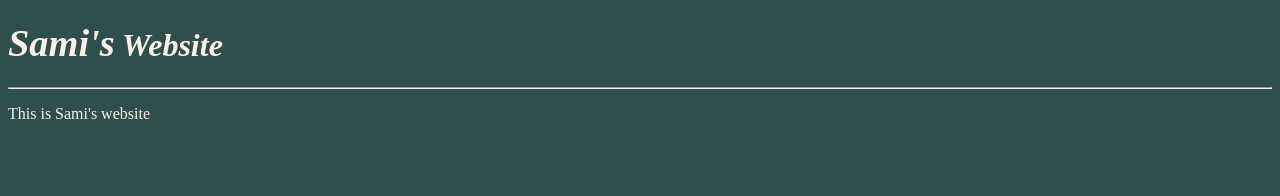
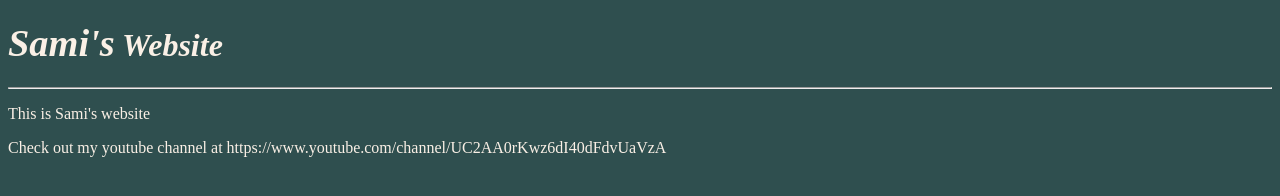
Before and after one commit to sa-mi/Sami, a plain HTML site: page index.html in a window 1280 px wide. Drawn offline with Linux system fonts and the light colour scheme.

Commit message:
Add files via upload

```diff
--- a/index.html
+++ b/index.html
@@ -10,6 +10,7 @@
     <h1 style="color:linen";><b><i><big>Sami's</big> Website</i></b></h1>
     <hr/>
     <p style="color: linen;;">This is Sami's website</p>
+    <p2 style="color: linen;;">Check out my youtube channel at https://www.youtube.com/channel/UC2AA0rKwz6dI40dFdvUaVzA </p2>
 
 
 
```
